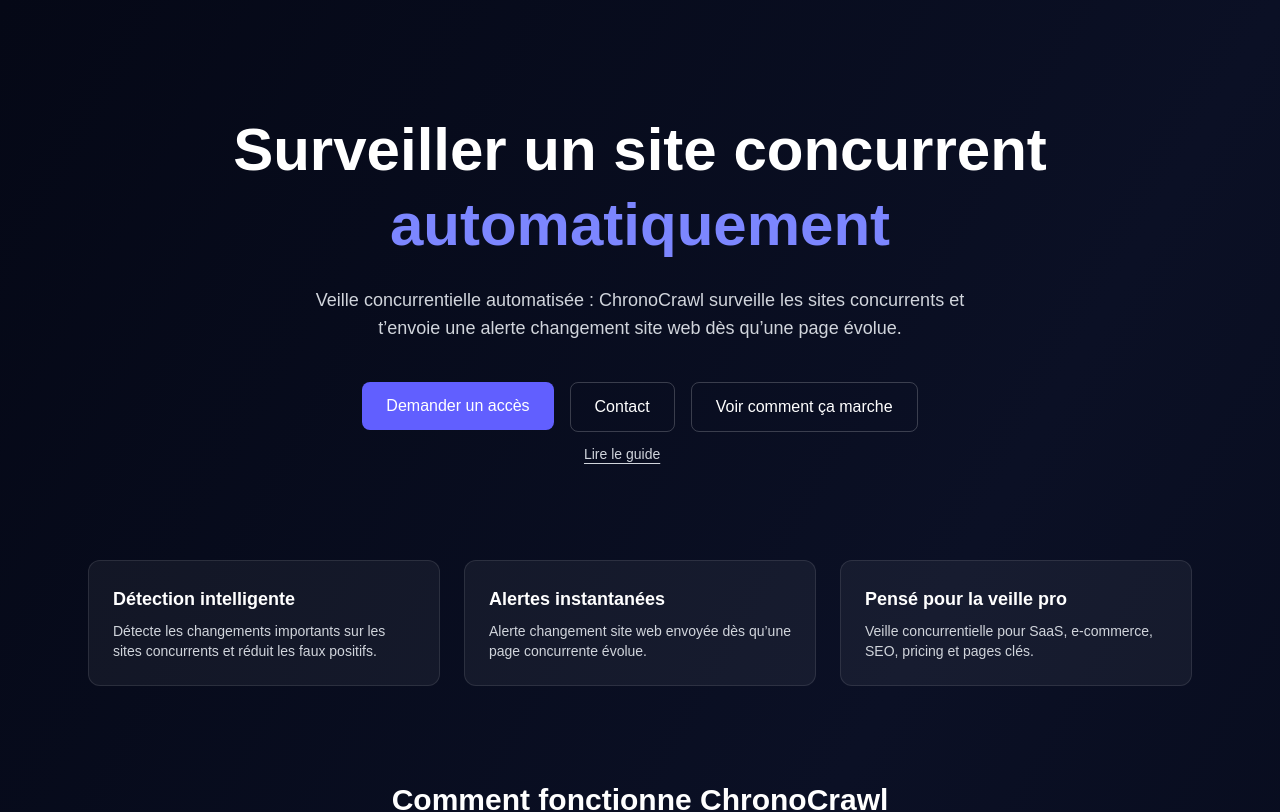
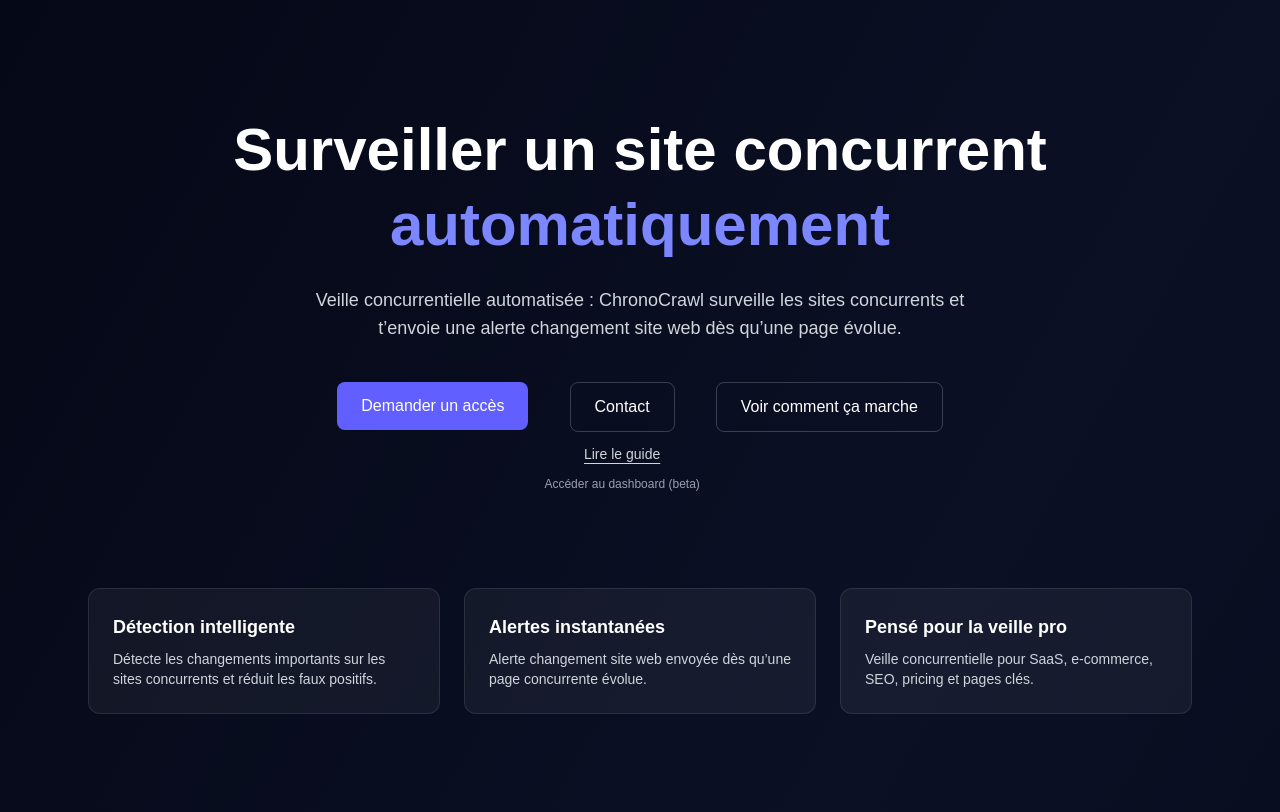
Before and after one commit to cesarchiquet/chronocrawl-web, a Next.js app: page / in a window 1280 px wide. Shown: the top 812 px of the page. Built offline with nearby package versions, Linux system fonts and the light colour scheme.

Commit message:
Add dashboard beta link under blog

```diff
--- a/app/page.tsx
+++ b/app/page.tsx
@@ -56,6 +56,12 @@ export default function Home() {
               className="text-sm text-gray-300 underline underline-offset-4 hover:text-white transition"
             >
               Lire le guide
+            </a>
+            <a
+              href="/dashboard"
+              className="text-xs text-gray-400 hover:text-white transition"
+            >
+              Accéder au dashboard (beta)
             </a>
           </div>
           <a href="#fonctionnement">
```
